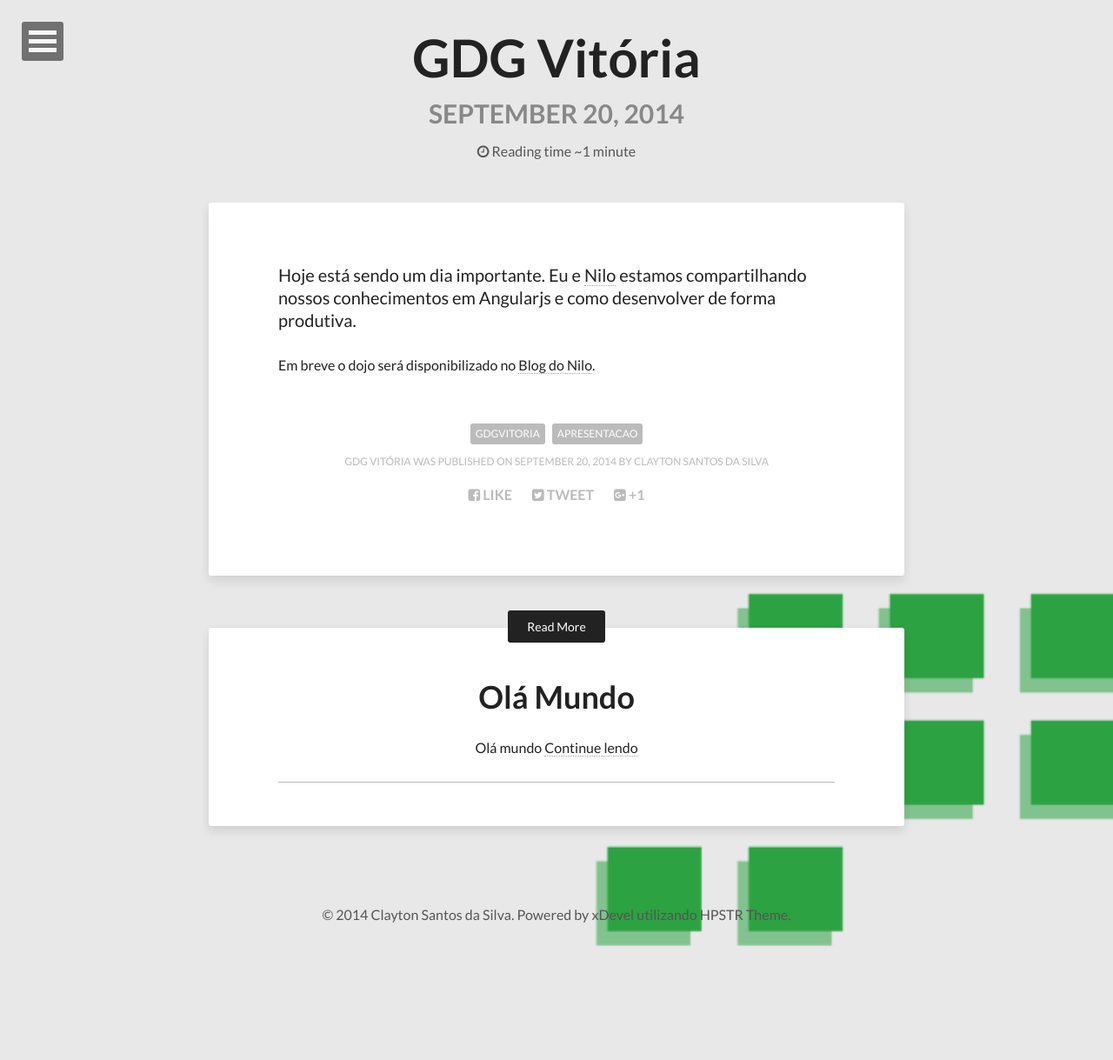
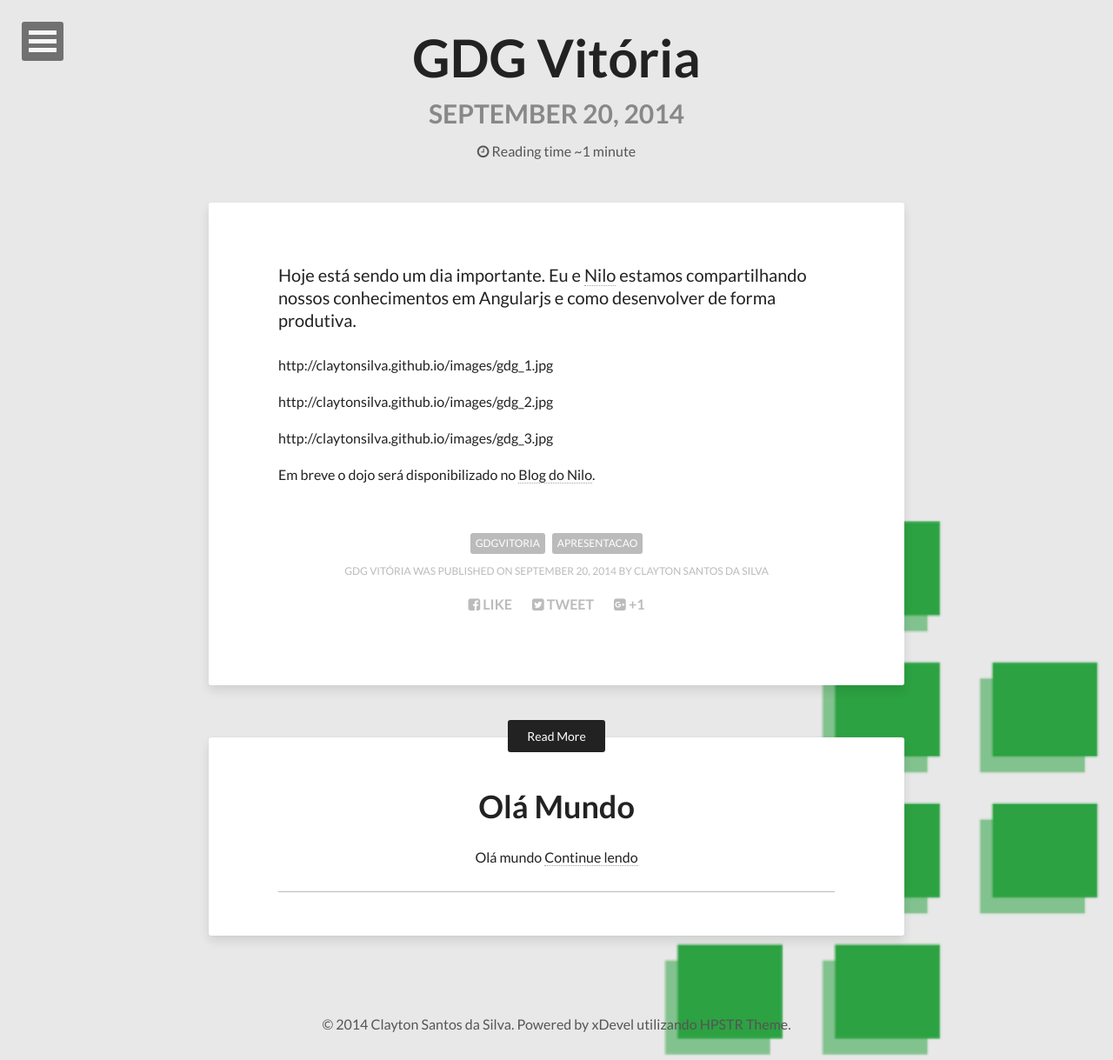
Before and after one commit to claytonsilva/claytonsilva.github.io, a Jekyll site: the page built from _posts/2014-09-20-gdg-vitoria002.md, in a window 1280 px wide. Shown: the whole page at 87% size. Built offline with Jekyll 4.4.1, drawn with Linux system fonts in a browser that asks for light colours; nearby versions of some CDN libraries; comment, search, counter and statistics services are not loaded; before the commit the page ends 1093 px from its top, so only the background shows below that.

Commit message:
postando fotos do gdg

```diff
--- a/_posts/2014-09-20-gdg-vitoria002.md
+++ b/_posts/2014-09-20-gdg-vitoria002.md
@@ -11,5 +11,11 @@
 
 Hoje está sendo um dia importante. Eu e [Nilo](http://nilomusso.github.io) estamos compartilhando nossos conhecimentos em Angularjs e como desenvolver de forma produtiva.
 
+{{site.url}}/images/gdg_1.jpg
+
+{{site.url}}/images/gdg_2.jpg
+
+{{site.url}}/images/gdg_3.jpg
+
 
 Em breve o dojo será disponibilizado no [Blog do Nilo](http://nilomusso.github.io).
```
Also changed, not shown: images/gdg_1.jpg (added), images/gdg_2.jpg (added), images/gdg_3.jpg (added).
